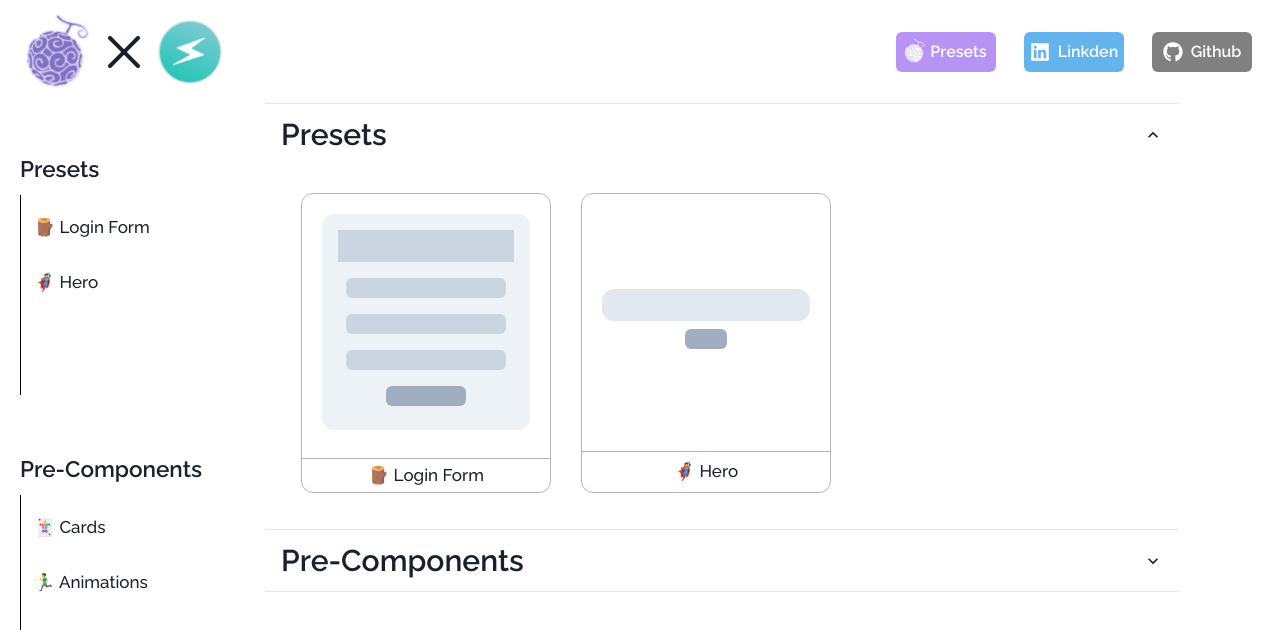
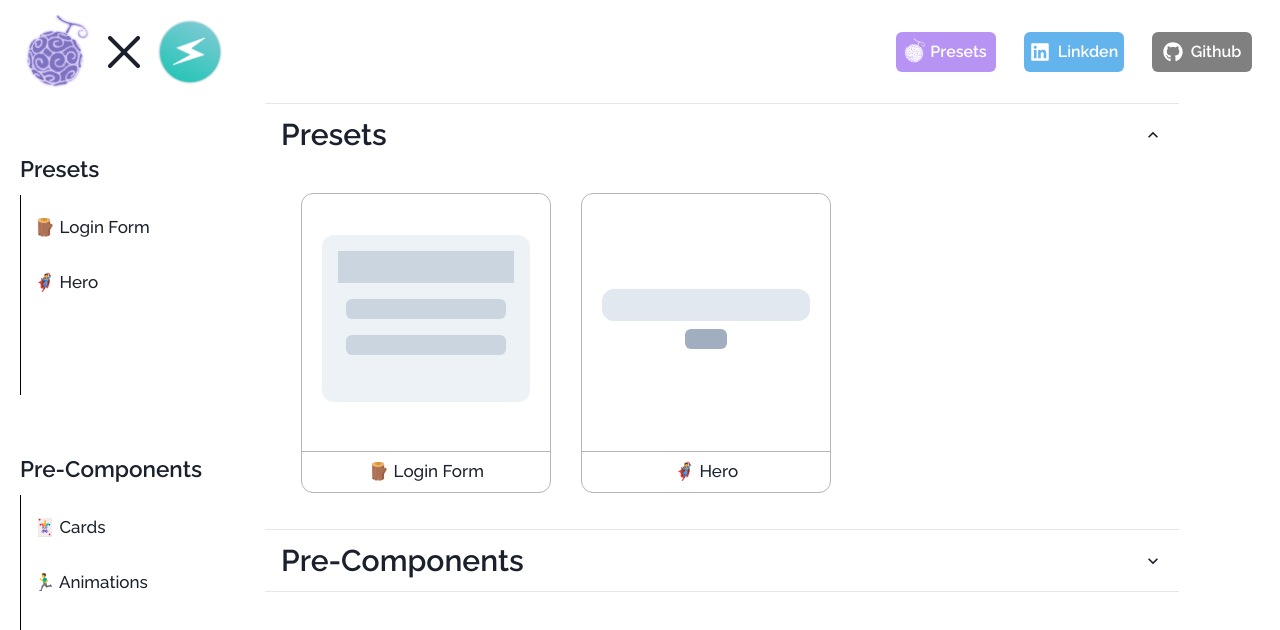
Before and after one commit to AdminForIinRange/personaluicompnextjschakraui, a Next.js app: page /components in a window 1280 px wide. Shown: the top 630 px of the page. Built offline with nearby package versions, Linux system fonts and the light colour scheme.

Commit message:
taking a break

```diff
--- a/src/components/PresetCardList/PresetCardList.jsx
+++ b/src/components/PresetCardList/PresetCardList.jsx
@@ -68,7 +68,7 @@ const PresetCardList = () => {
           <Box
             bgColor={"gray.100"}
             w={"100%"}
-            h={"100%"}
+            h={"80%"}
             rounded={"xl"}
             p={"4"}
           >
@@ -90,18 +90,8 @@ const PresetCardList = () => {
                     h={"20px"}
                   ></Box>
 
-                  <Box
-                    rounded={"md"}
-                    bgColor={"gray.300"}
-                    w={"100%"}
-                    h={"20px"}
-                  ></Box>
-                  <Box
-                    rounded={"md"}
-                    bgColor={"gray.400"}
-                    w={"50%"}
-                    h={"20px"}
-                  ></Box>
+
+
                 </VStack>
               </Box>
             </VStack>
--- a/src/components/presets/BasicCards/SimpleCard.jsx
+++ b/src/components/presets/BasicCards/SimpleCard.jsx
@@ -26,6 +26,7 @@ const SimpleCard = () => {
         border={"1.8px solid #B5B5B5"}
         rounded={"xl"}
         p={"3"}
+
       >
         <VStack align={"left"} w={"100%"} h={"100%"}>
           <HStack>
--- a/src/components/presets/Card.jsx
+++ b/src/components/presets/Card.jsx
@@ -28,7 +28,7 @@ const Card = () => {
   const { isOpen, onOpen, onClose } = useDisclosure();
   return (
     <>
-      <VStack px={10}>
+      <VStack px={10} mt={"50px"}>
         <VStack justify={"left"} w={"100%"} h={"100%"} align={"left"}>
           <Text fontSize={"50"} fontWeight={"600"}>
             Card
@@ -54,6 +54,7 @@ const Card = () => {
           gap={"15px"}
           flexWrap={"wrap"}
           align={"left"}
+
         >
           <SimpleCard />
           <WideSimpleCard />
```
Also changed, not shown: src/app/components/[slug]/page.jsx (+8 -4 lines).
